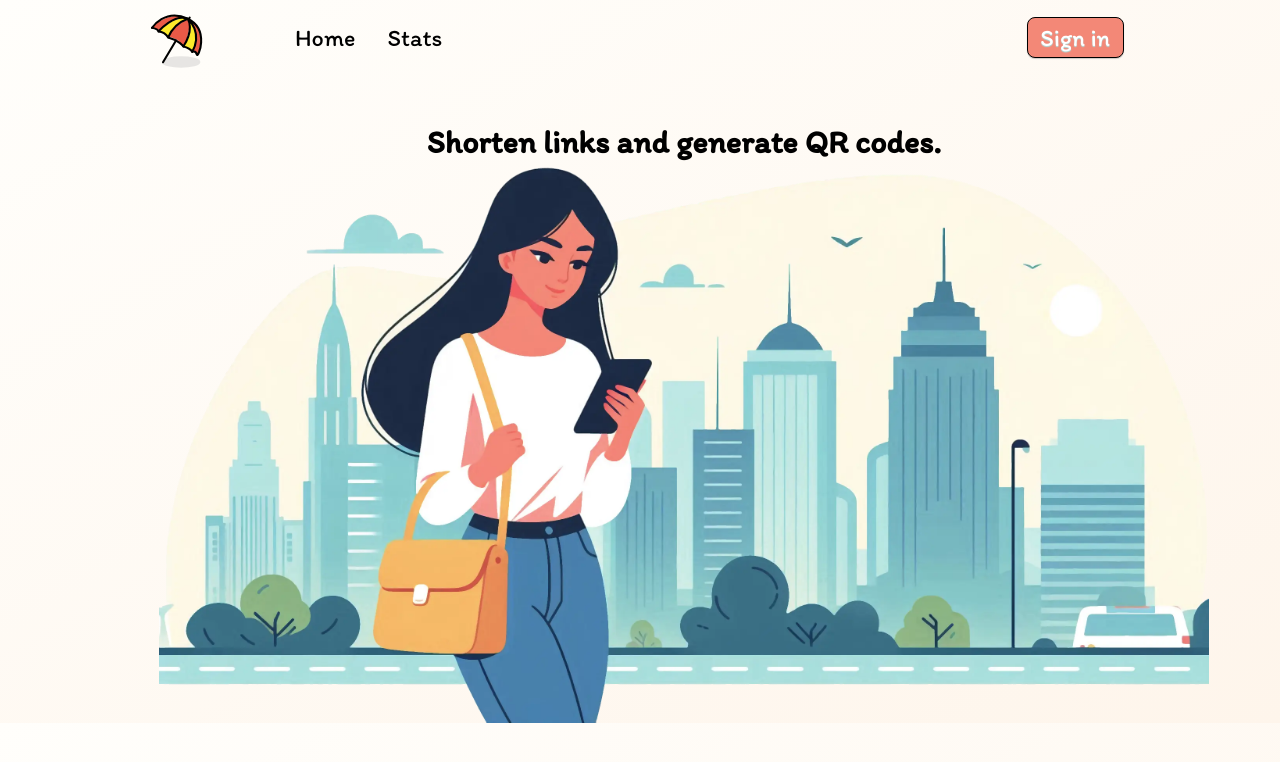
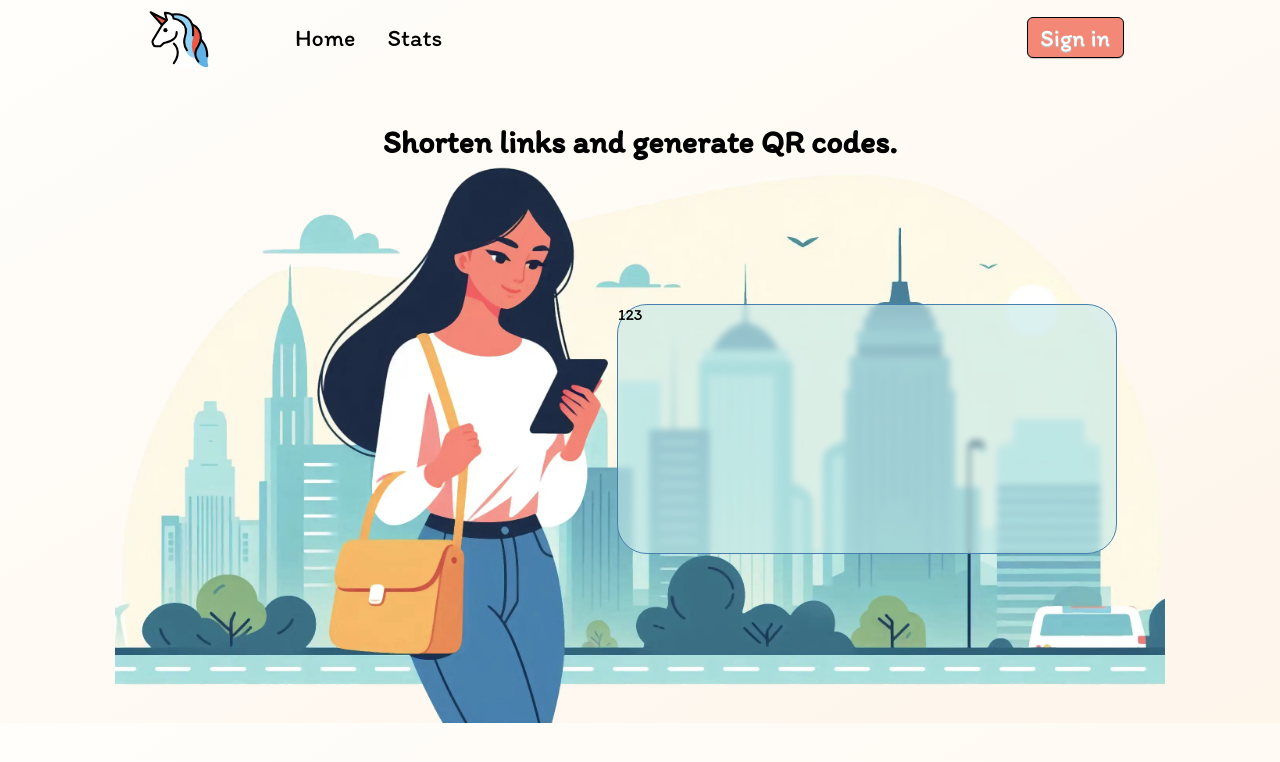
Before and after one commit to BorisKlco/php-htmx.MVC-URL.shortener, a PHP site: page / in a window 1280 px wide; the page is wider, and only the part inside the window is pictured. Shown: the top 762 px of that part. Run offline with PHP 8.4, Linux system fonts and the light colour scheme.

Commit message:
hero>edit

```diff
--- a/public/static/style.css
+++ b/public/static/style.css
@@ -24,18 +24,40 @@ body {
     background-position: center;
     background-repeat: no-repeat;
     margin: 3rem auto 0;
-    width: 1368px;
+    max-width: 1368px;
+    width: 100%;
 }
 
 .hero h1 {
     text-align: center;
 }
 
+.hero-main {
+    height: 100%;
+    width: 100%;
+    display: flex;
+    align-content: center;
+    justify-content: space-around;
+    align-items: center;
+}
+
+.hero-input {
+    height: 250px;
+    width: 500px;
+    background-color: #C4E8E799;
+    backdrop-filter: blur(3px);
+    border: 1px solid #4780AD;
+    border-radius: 30px;
+    margin-left: 10%;
+    margin-bottom: 5%;
+}
+
 .header {
     display: flex;
     justify-content: space-between;
     align-items: center;
-    width: 1000px;
+    max-width: 1000px;
+    width: 100%;
     margin: auto;
 
 }
@@ -73,7 +95,7 @@ nav {
     background-color: #F38877;
     border: 1px solid black;
     color:white;
-    border-radius: 8px;
+    border-radius: 6px;
     text-align: center;
     font-size: 24px;
     cursor: pointer;
--- a/views/home.php
+++ b/views/home.php
@@ -11,7 +11,7 @@
 <body>
     <div class="header">
         <nav>
-            <img class="logo" src="static/26F1.svg" alt="">
+            <img class="logo" src="static/logo.svg" alt="">
             <div class="nav-selection">
                 <a href="#">Home</a>
                 <a href="#">Stats</a>
@@ -22,6 +22,11 @@
     <div class="hero">
 
         <h1>Shorten links and generate QR codes.</h1>
+
+        <div class="hero-main">
+            <div></div>
+            <div class="hero-input">123</div>
+        </div>
     </div>
 
 </body>
```
Also changed, not shown: public/static/26F1.svg (deleted), public/static/logo.svg (added).
